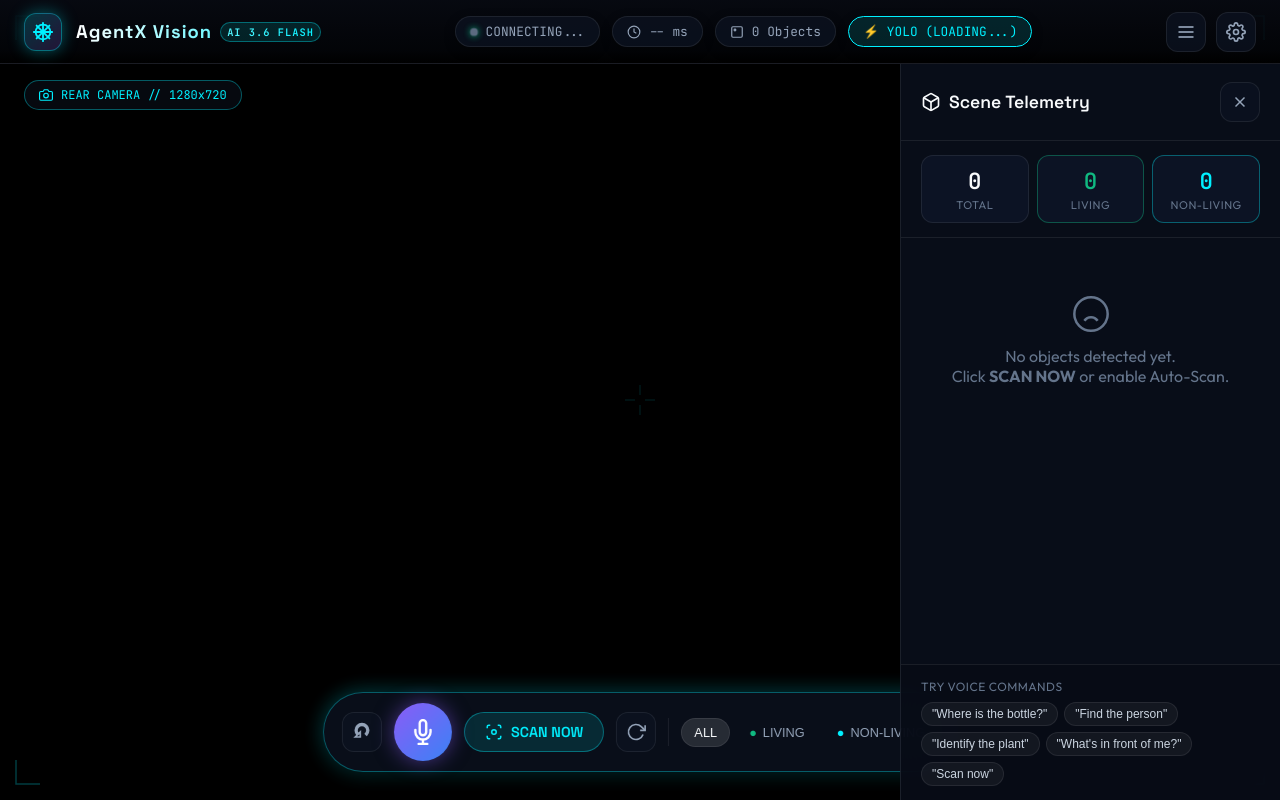
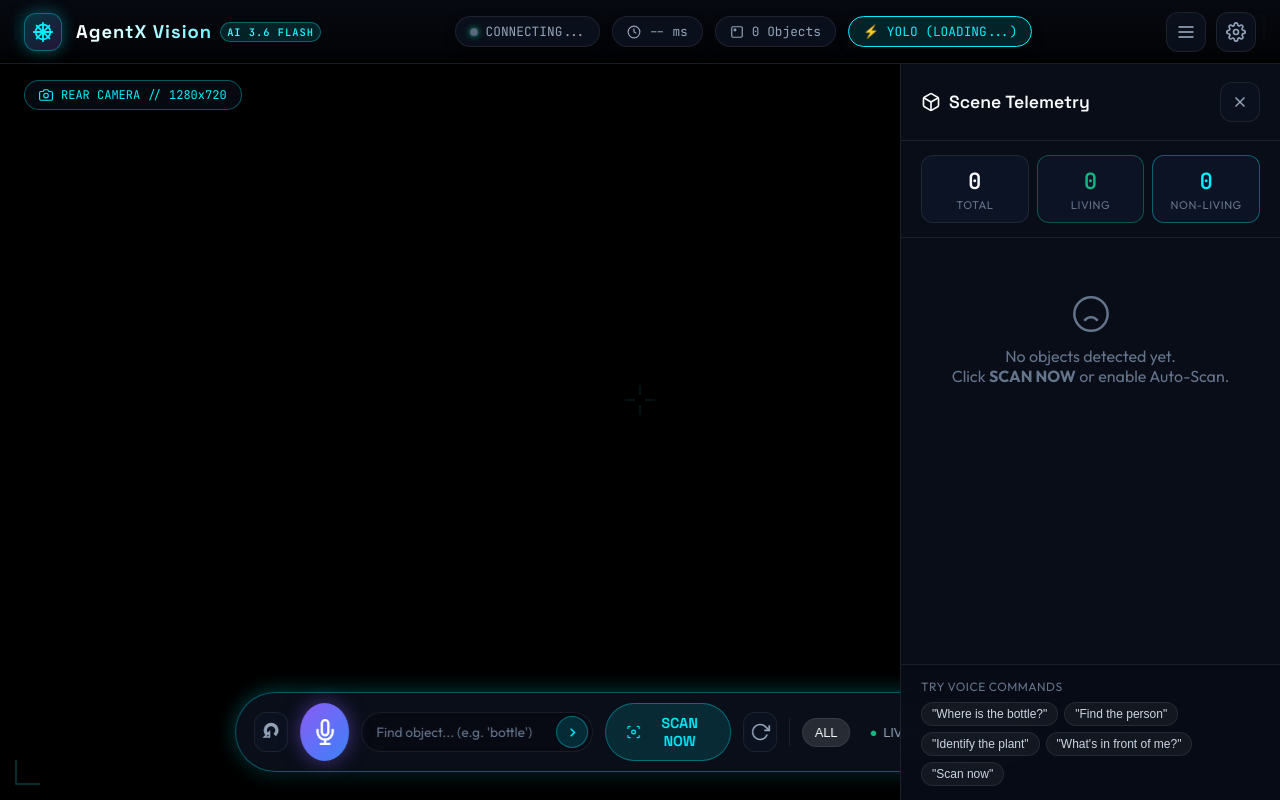
Before and after one commit to Arrow-Ghost/solid-funicular, a website built with Vite: page index.html in a window 1280 px wide. Built offline with nearby package versions, Linux system fonts and the light colour scheme; no server answers.

Commit message:
feat: add built-in cyber command input bar and optimize local speech settings

```diff
--- a/index.html
+++ b/index.html
@@ -132,6 +132,16 @@
             <line x1="8" y1="23" x2="16" y2="23"></line>
           </svg>
         </button>
+
+        <!-- Cyber Command Text Input Bar -->
+        <div class="dock-cmd-bar" id="dockCmdBar">
+          <input type="text" id="dockCmdInput" placeholder="Find object... (e.g. 'bottle')" autocomplete="off" />
+          <button id="dockCmdSubmitBtn" type="button" title="Locate Object / Run Command">
+            <svg width="15" height="15" viewBox="0 0 24 24" fill="none" stroke="currentColor" stroke-width="2.5">
+              <polyline points="9 18 15 12 9 6"></polyline>
+            </svg>
+          </button>
+        </div>
 
         <!-- Scan Now Trigger Button -->
         <button class="scan-btn" id="scanBtn" title="Analyze Current Camera Frame">
--- a/src/main.js
+++ b/src/main.js
@@ -591,6 +591,27 @@ function initEventListeners() {
     voiceAgent.toggleListening();
   });
 
+  // Cyber Command Input Bar (Built-in on-device search)
+  const dockCmdInput = document.getElementById('dockCmdInput');
+  const dockCmdSubmitBtn = document.getElementById('dockCmdSubmitBtn');
+
+  function handleCommandSubmit() {
+    const text = (dockCmdInput.value || '').trim();
+    if (!text) return;
+    dockCmdInput.value = '';
+    voiceAgent.processSpokenCommand(text);
+  }
+
+  if (dockCmdSubmitBtn && dockCmdInput) {
+    dockCmdSubmitBtn.addEventListener('click', handleCommandSubmit);
+    dockCmdInput.addEventListener('keydown', (e) => {
+      if (e.key === 'Enter') {
+        e.preventDefault();
+        handleCommandSubmit();
+      }
+    });
+  }
+
   // Scan Trigger Button
   scanBtn.addEventListener('click', () => {
     performScan();
--- a/src/style.css
+++ b/src/style.css
@@ -370,6 +370,56 @@ html, body {
 @keyframes pulse-mic {
   from { transform: scale(1); }
   to { transform: scale(1.12); }
+}
+
+/* Cyber Command Text Input Bar */
+.dock-cmd-bar {
+  display: flex;
+  align-items: center;
+  background: rgba(7, 10, 18, 0.75);
+  border: 1px solid var(--border-subtle);
+  border-radius: var(--radius-full);
+  padding: 3px 4px 3px 14px;
+  transition: all 0.2s ease;
+}
+
+.dock-cmd-bar:focus-within {
+  border-color: var(--neon-cyan);
+  box-shadow: 0 0 12px var(--neon-cyan-glow);
+}
+
+.dock-cmd-bar input {
+  background: transparent;
+  border: none;
+  outline: none;
+  color: #ffffff;
+  font-family: var(--font-body);
+  font-size: 0.85rem;
+  width: 180px;
+}
+
+.dock-cmd-bar input::placeholder {
+  color: var(--text-muted);
+}
+
+.dock-cmd-bar button {
+  width: 32px;
+  height: 32px;
+  border-radius: 50%;
+  background: rgba(0, 240, 255, 0.15);
+  border: 1px solid var(--border-cyan);
+  color: var(--neon-cyan);
+  display: flex;
+  align-items: center;
+  justify-content: center;
+  cursor: pointer;
+  transition: all 0.2s ease;
+}
+
+.dock-cmd-bar button:hover {
+  background: var(--neon-cyan);
+  color: #040711;
+  transform: scale(1.05);
 }
 
 /* Scan Trigger Button */
--- a/src/voiceAgent.js
+++ b/src/voiceAgent.js
@@ -32,9 +32,10 @@ export class VoiceAgent {
     }
 
     this.recognition = new SpeechRecognition();
-    this.recognition.continuous = false; // Single command per activation for high precision
-    this.recognition.interimResults = true;
-    this.recognition.lang = 'en-US';
+    this.recognition.continuous = false; // Single utterance for clean on-device parsing
+    this.recognition.interimResults = false; // Avoids continuous streaming WebSocket drops
+    this.recognition.maxAlternatives = 1;
+    this.recognition.lang = navigator.language || 'en-US';
 
     this.recognition.onstart = () => {
       this.isListening = true;
@@ -43,21 +44,20 @@ export class VoiceAgent {
     };
 
     this.recognition.onresult = (event) => {
-      let interim = '';
       let finalTranscript = '';
-
       for (let i = event.resultIndex; i < event.results.length; ++i) {
         if (event.results[i].isFinal) {
           finalTranscript += event.results[i][0].transcript;
         } else {
-          interim += event.results[i][0].transcript;
+          finalTranscript += event.results[i][0].transcript;
         }
       }
 
-      this.onTranscript({ interim, final: finalTranscript });
+      const trimmed = finalTranscript.trim();
+      this.onTranscript({ interim: '', final: trimmed });
 
-      if (finalTranscript) {
-        this.processSpokenCommand(finalTranscript.trim());
+      if (trimmed) {
+        this.processSpokenCommand(trimmed);
       }
     };
 
```
